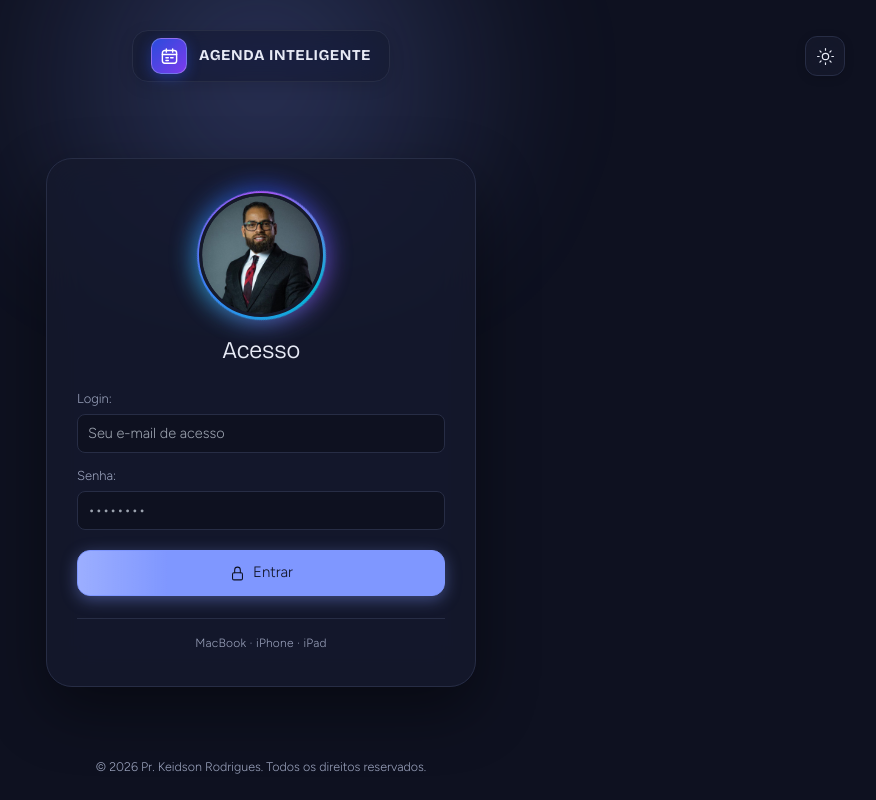
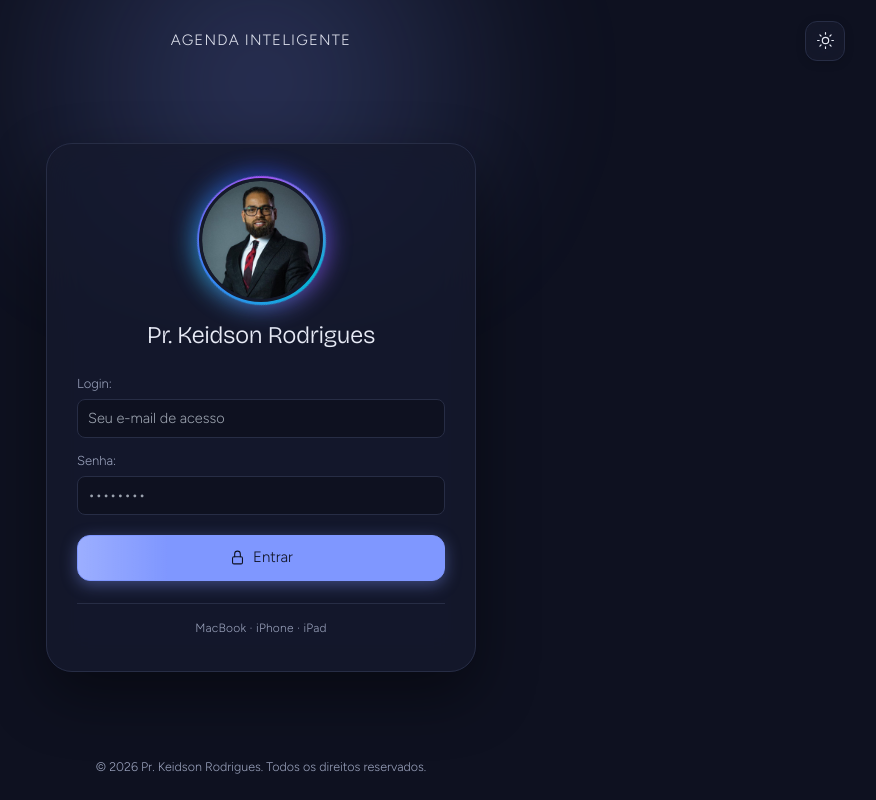
Before and after one commit to JoseSilva84/agenda-inteligente-keidson, a React (Vite) app in the folder frontend/: page / in a window 1280 px wide. Shown: the whole page, without its empty margins (379-1255 px from the left). Built offline with nearby package versions, Linux system fonts and the light colour scheme; no server answers.

Commit message:
style: remove card background and calendar icon from top title, keeping clean centered text

```diff
--- a/frontend/src/components/LoginScreen.tsx
+++ b/frontend/src/components/LoginScreen.tsx
@@ -106,41 +106,25 @@ export const LoginScreen: React.FC<LoginScreenProps> = ({
           zIndex: 10
         }}
       >
-        {/* Centered Brand Mark with Apple glassmorphism styling */}
+        {/* Centered Brand Title without card background or icon */}
         <div
-          className="brand"
           style={{
-            display: 'inline-flex',
+            display: 'flex',
             alignItems: 'center',
-            gap: '12px',
-            padding: '7px 18px',
-            borderRadius: '16px',
-            background: 'color-mix(in srgb, var(--surface) 60%, transparent)',
-            border: '1px solid var(--line)',
-            boxShadow: '0 4px 16px rgba(0, 0, 0, 0.12)',
-            backdropFilter: 'var(--apple-blur)',
-            WebkitBackdropFilter: 'var(--apple-blur)'
+            justifyContent: 'center',
+            userSelect: 'none'
           }}
         >
-          <div
-            className="mark"
+          <span
             style={{
-              width: '36px',
-              height: '36px',
-              borderRadius: '10px',
-              background: 'linear-gradient(135deg, #2A4CDB 0%, #7C3AED 100%)',
-              boxShadow: '0 4px 14px rgba(42, 76, 219, 0.45)',
-              display: 'grid',
-              placeItems: 'center',
-              border: '1px solid rgba(255, 255, 255, 0.25)'
+              fontSize: '15px',
+              fontWeight: 700,
+              letterSpacing: '0.08em',
+              color: 'var(--ink)',
+              textTransform: 'uppercase',
+              opacity: 0.95
             }}
           >
-            <svg className="i" viewBox="0 0 24 24" style={{ width: 19, height: 19, stroke: '#ffffff', strokeWidth: 1.8 }}>
-              <rect x="3" y="4.5" width="18" height="16" rx="3" />
-              <path d="M3 9.5h18M8 2.5v4M16 2.5v4M7.5 13.5h3M13.5 13.5h3M7.5 17h3" />
-            </svg>
-          </div>
-          <span style={{ fontSize: '15px', fontWeight: 700, letterSpacing: '0.04em', color: 'var(--ink)' }}>
             AGENDA INTELIGENTE
           </span>
         </div>
@@ -270,7 +254,7 @@ export const LoginScreen: React.FC<LoginScreenProps> = ({
 
             {/* Title: Acesso */}
             <h1 style={{ fontSize: '24px', fontWeight: 700, margin: 0, letterSpacing: '-0.02em' }}>
-              Acesso
+              Pr. Keidson Rodrigues
             </h1>
           </div>
 
```
Also changed, not shown: 1 other file (tests, documents, lock files or other folders).
